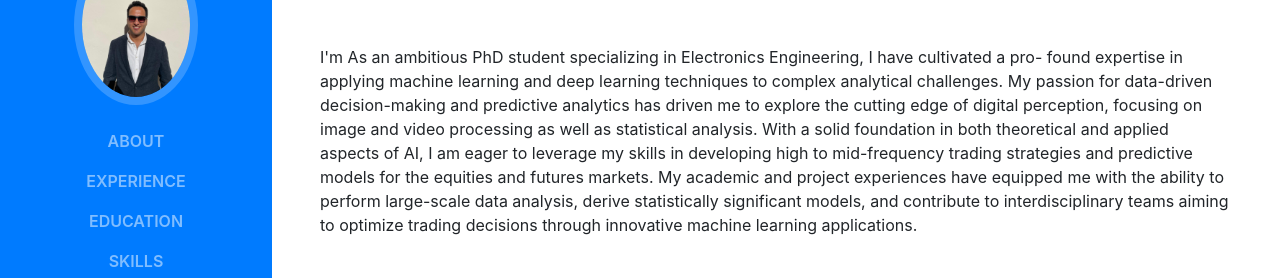
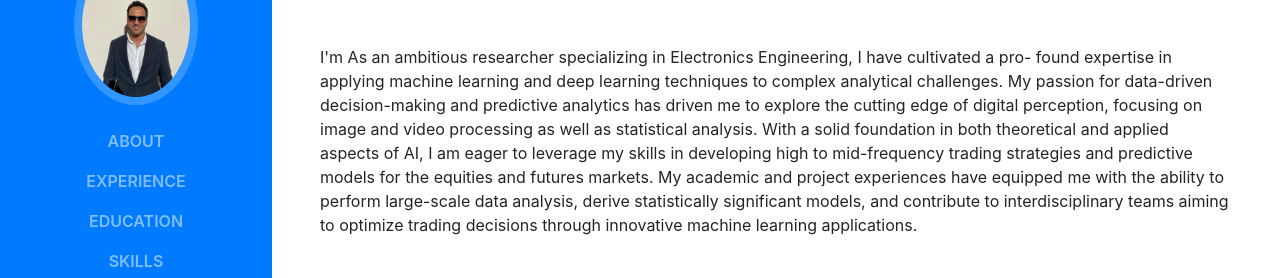
Before and after one commit to danialzendehdel/DanialZendehdel, a website with bundled scripts: page docs/resume-bootstrap0-master/index.html in a window 1280 px wide. Shown: the part 271-549 px from the top of the page. Built offline with nearby package versions, Linux system fonts and the light colour scheme; a web font is replaced by a local one.

Commit message:
Update index.html

```diff
--- a/docs/resume-bootstrap0-master/index.html
+++ b/docs/resume-bootstrap0-master/index.html
@@ -71,7 +71,7 @@
           <div class="subheading mb-5">Via Eudossiana, 18, 00184 Roma RM, Italy ·
             <a href="mailto:name@email.com">danial.zendehdel@uniroma1.it</a>
           </div>
-          <p class="mb-5"> I'm As an ambitious PhD student specializing in Electronics Engineering, I have cultivated a pro- found expertise in applying machine learning and deep learning techniques to complex analytical challenges. My passion for data-driven decision-making and predictive analytics has driven me to explore the cutting edge of digital perception, focusing on image and video processing as well as statistical analysis. With a solid foundation in both theoretical and applied aspects of AI, I am eager to leverage my skills in developing high to mid-frequency trading strategies and predictive models for the equities and futures markets. My academic and project experiences have equipped me with the ability to perform large-scale data analysis, derive statistically significant models, and contribute to interdisciplinary teams aiming to optimize trading decisions through innovative machine learning applications.
+          <p class="mb-5"> I'm As an ambitious researcher specializing in Electronics Engineering, I have cultivated a pro- found expertise in applying machine learning and deep learning techniques to complex analytical challenges. My passion for data-driven decision-making and predictive analytics has driven me to explore the cutting edge of digital perception, focusing on image and video processing as well as statistical analysis. With a solid foundation in both theoretical and applied aspects of AI, I am eager to leverage my skills in developing high to mid-frequency trading strategies and predictive models for the equities and futures markets. My academic and project experiences have equipped me with the ability to perform large-scale data analysis, derive statistically significant models, and contribute to interdisciplinary teams aiming to optimize trading decisions through innovative machine learning applications.
           <ul class="list-inline list-social-icons mb-0">
 <!--            <li class="list-inline-item">-->
 <!--              <a href="#">-->
```
